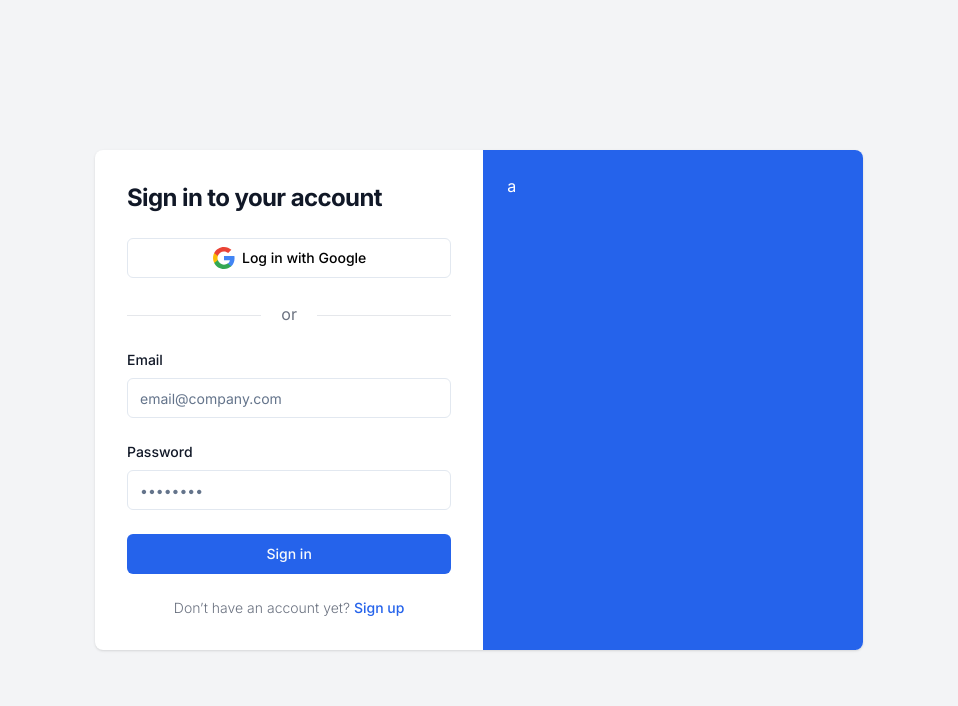
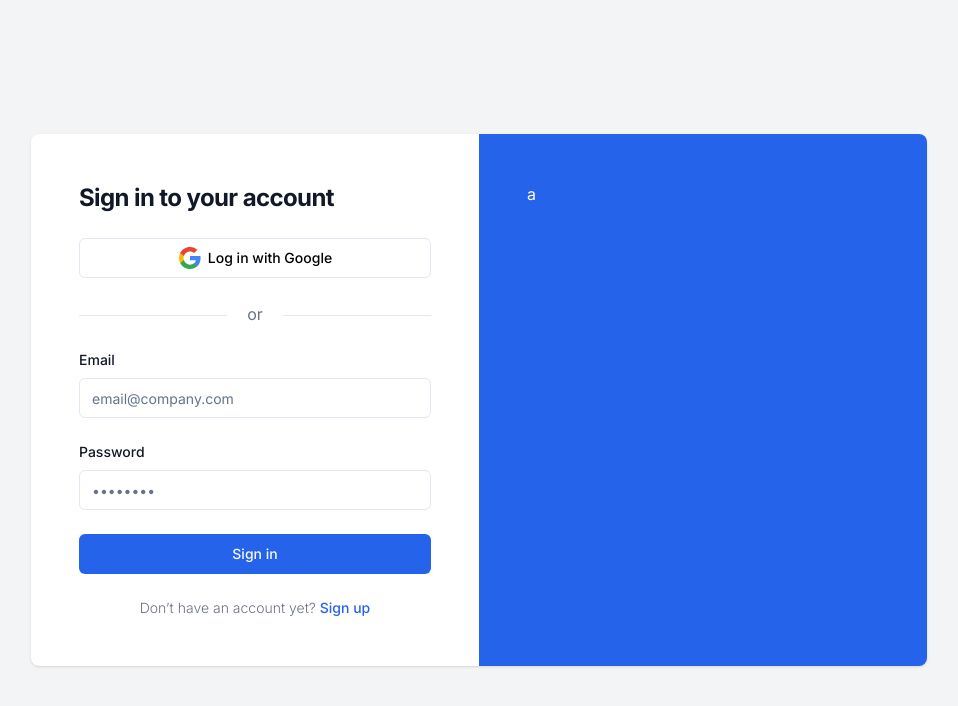
Before and after one commit to yowger/chat-app, a React (Vite) app in the folder client/: page /login in a window 1280 px wide. Shown: the top 706 px of the page, without its empty margins (161-1119 px from the left). Built offline with nearby package versions, Linux system fonts and the light colour scheme.

Commit message:
style updated

```diff
--- a/client/src/features/Login.tsx
+++ b/client/src/features/Login.tsx
@@ -7,9 +7,9 @@ export default function Login() {
     return (
         <div className="bg-gray-100">
             <div className="flex flex-col items-center justify-center px-6 py-8 mx-auto md:h-screen lg:py-0">
-                <div className="w-full bg-white rounded-lg shadow dark:border md:mt-0 sm:max-w-3xl xl:p-0 dark:bg-gray-800 dark:border-gray-700">
+                <div className="w-full bg-white rounded-lg shadow dark:border md:mt-0 sm:max-w-4xl xl:p-0 dark:bg-gray-800 dark:border-gray-700">
                     <div className="flex">
-                        <div className="w-full p-6 space-y-6 md:space-y-6 sm:p-8">
+                        <div className="w-full p-6 space-y-6 md:space-y-6 sm:p-8 md:p-10 lg:p-12">
                             <h1 className="text-xl font-bold leading-tight tracking-tight text-gray-900 md:text-2xl dark:text-white">
                                 Sign in to your account
                             </h1>
@@ -68,7 +68,7 @@ export default function Login() {
                             </form>
                         </div>
 
-                        <div className="hidden md:flex w-full text-white p-6 bg-primary rounded-r-lg">
+                        <div className="hidden md:flex w-full text-white bg-primary rounded-r-lg p-10 lg:p-12">
                             a
                         </div>
                     </div>
```
